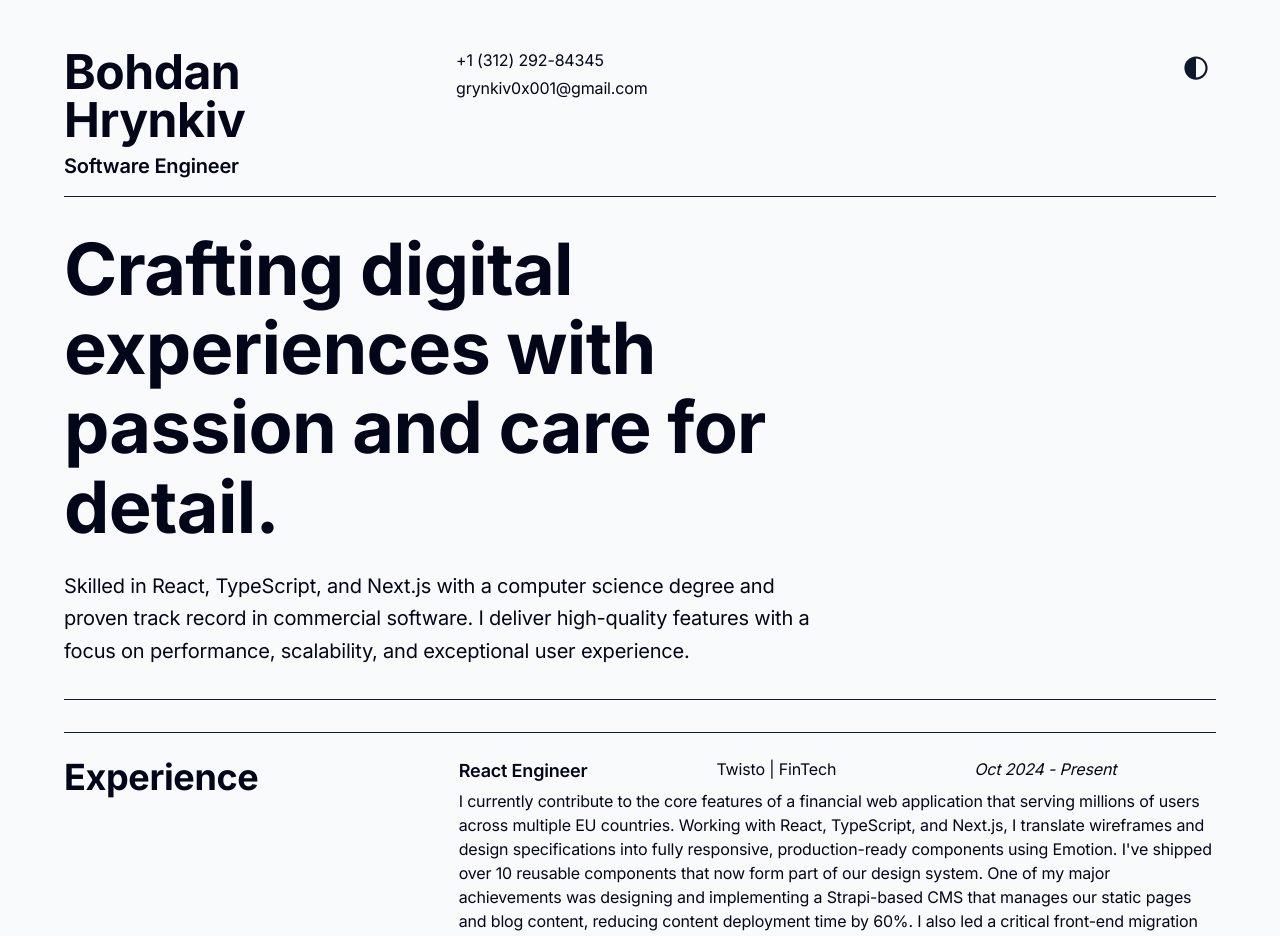
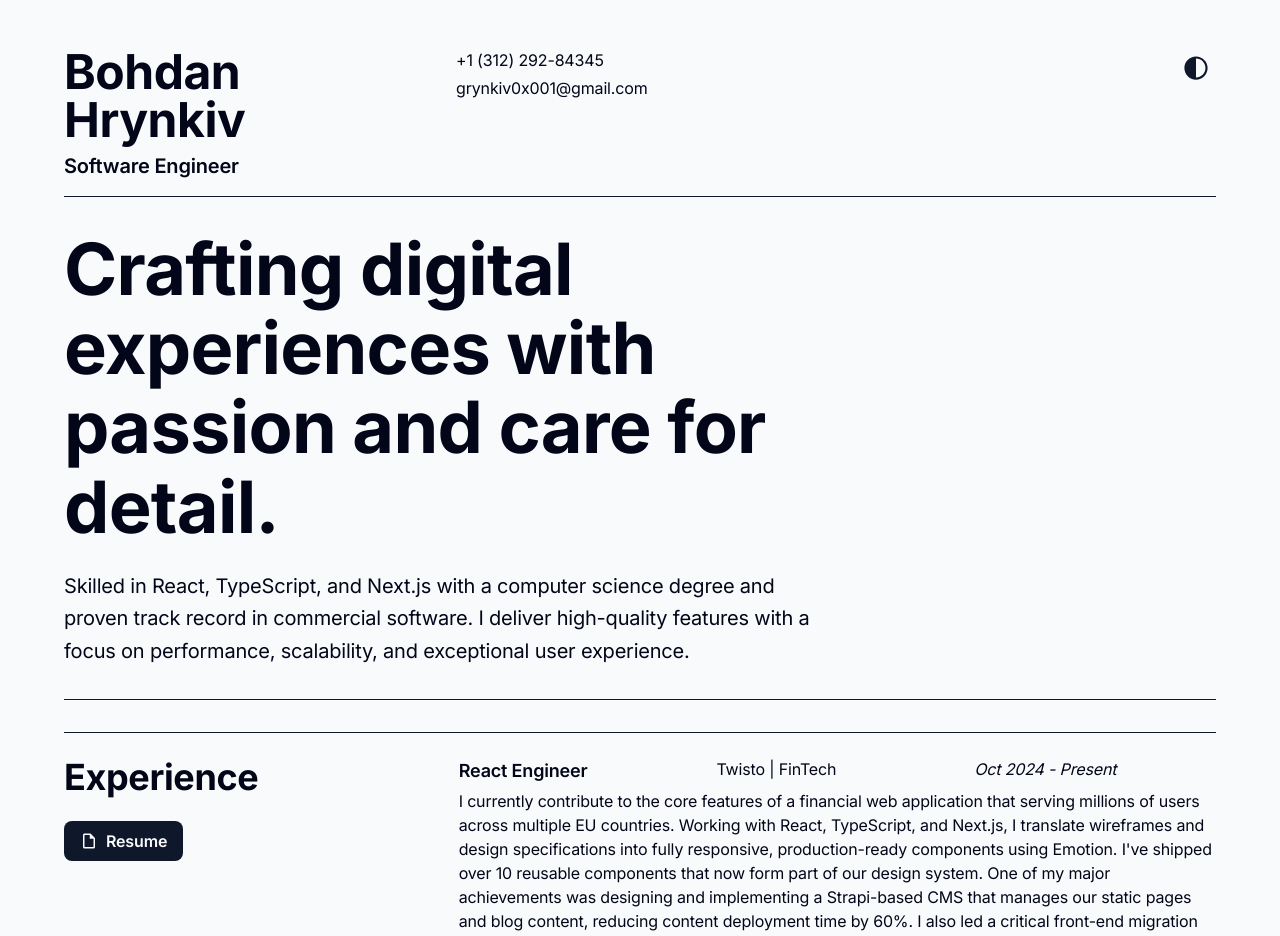
Before and after one commit to grynkiv0x001/grynkiv0x001.github.io, a React (Vite) app: page / in a window 1280 px wide. Shown: the top 936 px of the page. Built offline with nearby package versions, Linux system fonts and the light colour scheme.

Commit message:
added resume preview

```diff
--- a/src/assets/icons/index.ts
+++ b/src/assets/icons/index.ts
@@ -1 +1,2 @@
 export { default as CopyIcon } from './copy.svg?react';
+export { default as FileIcon } from './file.svg?react';
--- a/src/components/experience/index.tsx
+++ b/src/components/experience/index.tsx
@@ -1,11 +1,12 @@
+import { ResumeDownload } from '@/components/resume-download';
+
 export const Experience = () => (
   <section className="border-t border-slate-900 dark:border-slate-100 pt-6 mt-8">
     <div className="grid grid-cols-1 md:grid-cols-2 lg:grid-cols-3 gap-6 md:gap-8">
       <div className="md:col-span-1 lg:col-span-1">
         <h3 className="text-2xl md:text-3xl lg:text-4xl font-bold mb-6">Experience</h3>
+        <ResumeDownload />
       </div>
-
-      {/* TODO: Add opportunity to preview and download the resume */}
 
       <div className="md:col-span-1 lg:col-span-2">
         <ul className="space-y-6">
--- a/src/components/header/index.tsx
+++ b/src/components/header/index.tsx
@@ -36,7 +36,7 @@ export const Header = () => (
         </div>
       </div>
 
-      <div className="hidden lg:flex items-start justify-end gap-4 text-right">
+      <div className="hidden lg:flex items-start justify-end gap-4">
         <ThemeToggle />
       </div>
     </div>
--- a/src/components/index.ts
+++ b/src/components/index.ts
@@ -8,3 +8,4 @@ export * from './achievements';
 export * from './footer';
 export * from './contact-button';
 export * from './theme-toggle';
+export * from './resume-download';
--- /dev/null
+++ b/src/components/resume-download/index.ts
@@ -0,0 +1 @@
+export * from './resume-download';
--- /dev/null
+++ b/src/components/resume-download/resume-download.tsx
@@ -0,0 +1,43 @@
+import { FileIcon } from '@/assets/icons';
+
+type ResumeDownloadProps = {
+  className?: string;
+};
+
+const RESUME_URL = '/Resume.pdf';
+
+export const ResumeDownload = ({ className = '' }: ResumeDownloadProps) => {
+  const handleResumeClick = (e: React.MouseEvent<HTMLAnchorElement>) => {
+    if (e.ctrlKey || e.metaKey || e.button === 1) {
+      return;
+    }
+
+    e.preventDefault();
+    window.open(RESUME_URL, '_blank');
+  };
+
+  return (
+    <a
+      href={RESUME_URL}
+      onClick={handleResumeClick}
+      target="_blank"
+      rel="noopener noreferrer"
+      className={`
+        inline-flex items-center gap-2
+        px-4 py-2
+        bg-slate-900 dark:bg-slate-100
+        text-slate-50 dark:text-slate-950
+        font-semibold
+        rounded-lg
+        hover:bg-slate-800 dark:hover:bg-slate-200
+        transition-colors duration-200
+        cursor-pointer
+        ${className}
+      `}
+      title="View resume in browser (PDF)"
+    >
+      <FileIcon className="fill-current" width={18} height={18} />
+      <span>Resume</span>
+    </a>
+  );
+};
--- a/src/components/theme-toggle/theme-toggle.tsx
+++ b/src/components/theme-toggle/theme-toggle.tsx
@@ -24,7 +24,7 @@ export const ThemeToggle = () => {
 
   return (
     <button
-      className="theme-toggle inline-flex items-center justify-center p-2.5 md:p-2 rounded-md transition-all duration-300 hover:bg-slate-100 dark:hover:bg-slate-800 focus:outline-none focus:ring-2 focus:ring-slate-400 dark:focus:ring-slate-500 focus:ring-offset-2 dark:focus:ring-offset-slate-900 touch-manipulation min-w-[44px] min-h-[44px] md:min-w-0 md:min-h-0 cursor-pointer"
+      className="theme-toggle inline-flex items-center justify-center p-2.5 md:p-2 rounded-md transition-all duration-300 hover:bg-slate-100 dark:hover:bg-slate-800 touch-manipulation min-w-[44px] min-h-[44px] md:min-w-0 md:min-h-0 cursor-pointer"
       type="button"
       onClick={cycleTheme}
     >
```
Also changed, not shown: src/assets/icons/file.svg (added), 1 other file (tests, documents, lock files or other folders).
